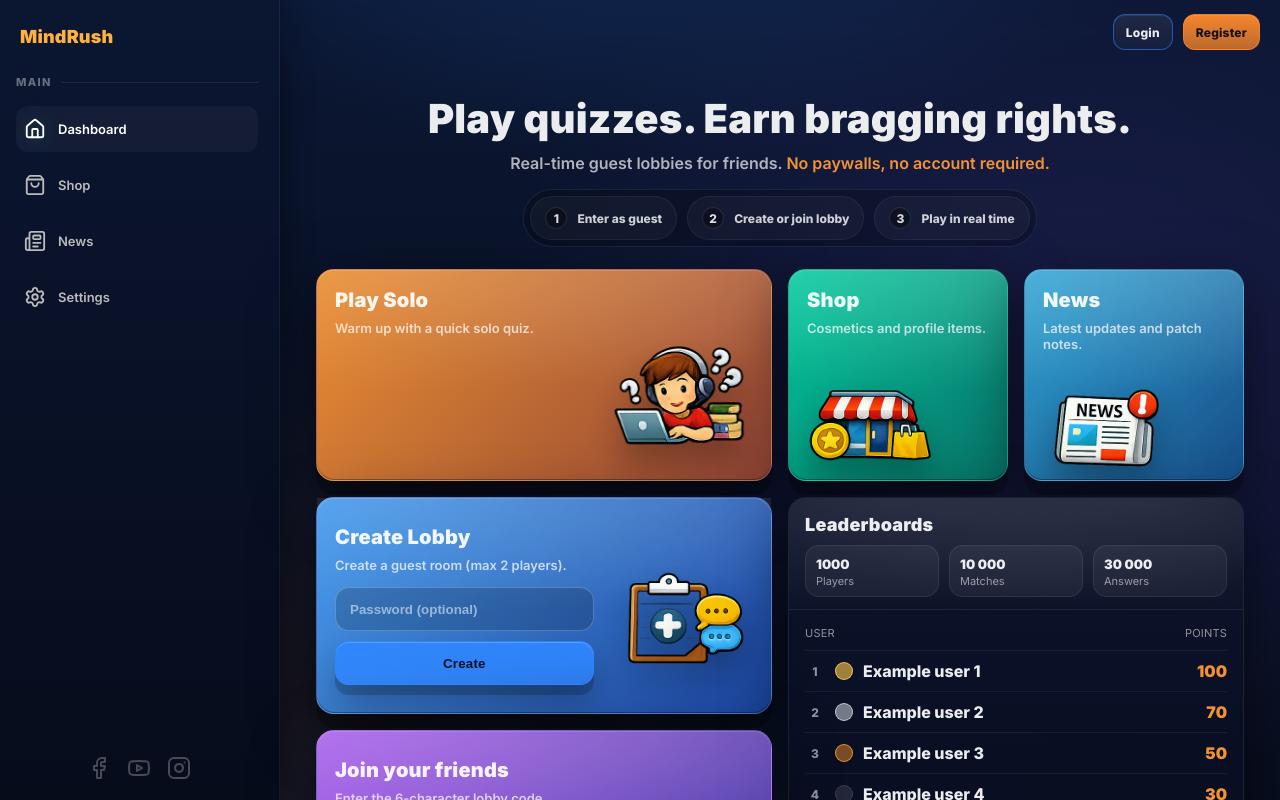
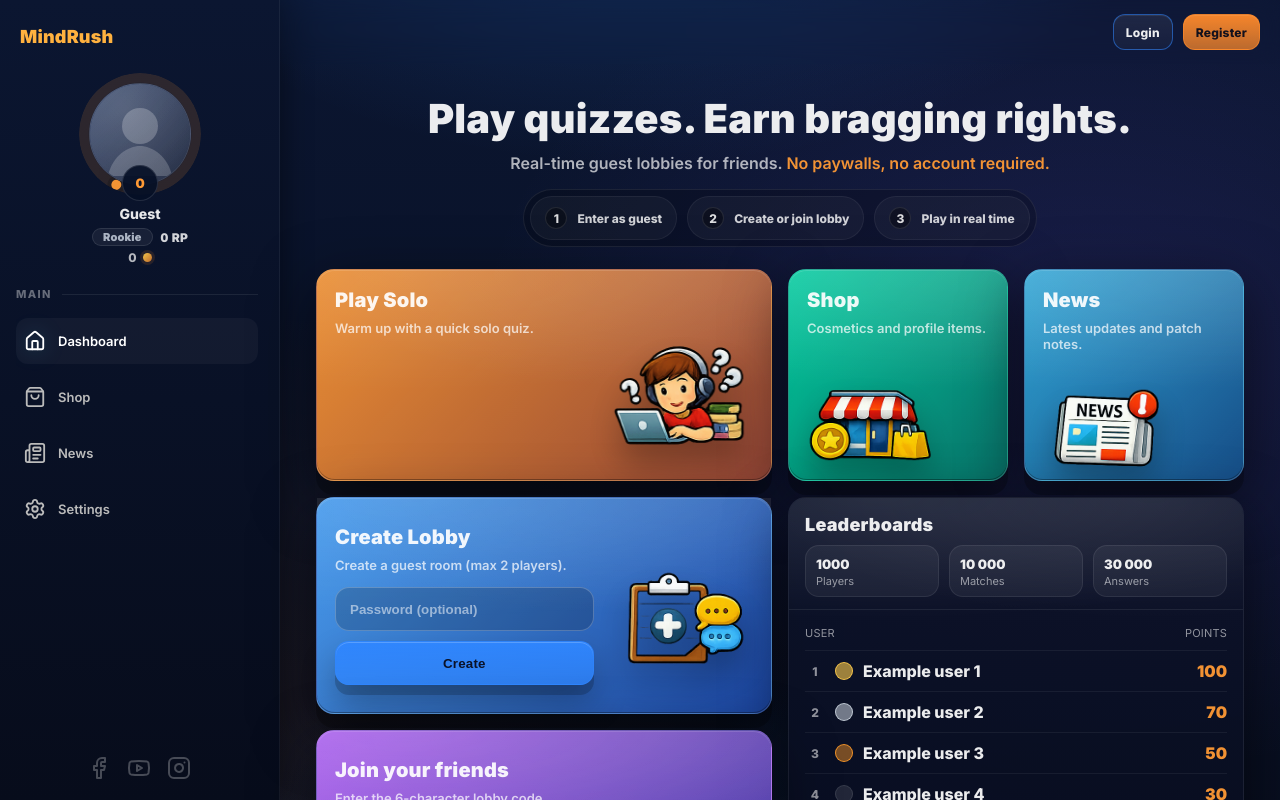
Before and after one commit to rafal-kislowski/mindrush-online-quiz, an Angular app in the folder frontend/: page / in a window 1280 px wide. Shown: the top 800 px of the page. Built offline with nearby package versions, Linux system fonts and the light colour scheme; no server answers.

Commit message:
feat(ui): sidebar level/rank ring + auto-refresh progress

```diff
--- a/frontend/src/app/app.component.html
+++ b/frontend/src/app/app.component.html
@@ -9,8 +9,14 @@
       </div>
 
       <!-- USER -->
-      <div class="user" *ngIf="authUser$ | async as user; else guestUser">
-        <div class="user__avatar" style="--p: 0.72">
+      <div class="user" *ngIf="profileVm$ | async as p">
+        <div
+          class="user__avatar"
+          [style.--p]="p.progress"
+          [style.--ring-strong]="p.ringStrong"
+          [style.--ring-dim]="p.ringDim"
+          [style.--lvl-color]="p.levelTextColor"
+        >
           <div class="ring" aria-hidden="true"></div>
           <div class="face" aria-hidden="true">
             <svg
@@ -32,57 +38,33 @@
                 fill="rgba(255,255,255,0.22)"
               />
             </svg>
+
+            <div class="face__overlay">
+              <div class="face__overlayLabel">XP</div>
+              <div class="face__overlayValue" *ngIf="!p.maxLevel">
+                {{ formatInt(p.xpInLevel) }}/{{ formatInt(p.levelXpNeeded) }}
+              </div>
+              <div class="face__overlayValue" *ngIf="p.maxLevel">MAX</div>
+              <div class="face__overlaySub" *ngIf="!p.maxLevel">
+                {{ formatInt(p.xpToNext) }} to lvl {{ p.level + 1 }}
+              </div>
+            </div>
           </div>
-          <div class="level">A</div>
+          <div class="level">{{ p.level }}</div>
         </div>
 
-        <div class="user__name">{{ user.displayName }}</div>
-        <div class="user__score">
-          {{ (user.roles || []).includes('ADMIN') ? 'ADMIN' : 'USER' }}
+        <div class="user__nameRow">
+          <div class="user__name">{{ p.displayName }}</div>
+          <span class="role-badge" *ngIf="p.isAdmin">Admin</span>
+        </div>
+        <div class="user__rank">
+          <span class="rank-pill" [style.--rank]="p.rankColor">{{ p.rankName }}</span>
+          <span class="rank-points">{{ formatInt(p.rankPoints) }} RP</span>
+        </div>
+        <div class="user__coins">
+          {{ formatInt(p.coins) }} <span class="coin" aria-hidden="true"></span>
         </div>
       </div>
-
-      <ng-template #guestUser>
-      <div class="user" *ngIf="session$ | async as session">
-        <div class="user__avatar" style="--p: 0.72">
-          <div class="ring" aria-hidden="true"></div>
-          <div class="face" aria-hidden="true">
-            <svg
-              class="avatar-svg"
-              viewBox="0 0 100 100"
-              role="img"
-              aria-label="Default avatar"
-            >
-              <defs>
-                <linearGradient id="avatarGrad" x1="0" y1="0" x2="1" y2="1">
-                  <stop offset="0" stop-color="rgba(255,255,255,0.20)" />
-                  <stop offset="1" stop-color="rgba(255,255,255,0.02)" />
-                </linearGradient>
-              </defs>
-              <rect
-                x="0"
-                y="0"
-                width="100"
-                height="100"
-                rx="50"
-                fill="url(#avatarGrad)"
-              />
-              <circle cx="50" cy="42" r="18" fill="rgba(255,255,255,0.26)" />
-              <path
-                d="M18 92c4-20 20-30 32-30s28 10 32 30"
-                fill="rgba(255,255,255,0.22)"
-              />
-            </svg>
-          </div>
-          <div class="level">0</div>
-        </div>
-
-        <div class="user__name">{{ session.displayName }}</div>
-        <div class="user__score">
-          0 <span class="coin" aria-hidden="true"></span>
-        </div>
-      </div>
-      </ng-template>
 
       <!-- MAIN MENU -->
     </div>
--- a/frontend/src/app/app.component.scss
+++ b/frontend/src/app/app.component.scss
@@ -117,9 +117,14 @@
 
 .user__avatar {
   position: relative;
-  width: 88px;
-  height: 88px;
+  --avatar: 122px;
+  --face-inset: 10px;
+  width: var(--avatar);
+  height: var(--avatar);
   margin: 0 auto 10px;
+  --ring-strong: rgba(255, 153, 52, 0.95);
+  --ring-dim: rgba(255, 153, 52, 0.1);
+  --lvl-color: #ff9a35;
 }
 
 .ring {
@@ -129,8 +134,8 @@
 
   background: conic-gradient(
     from 205deg,
-    rgba(255, 153, 52, 0.95) calc(var(--p) * 1turn),
-    rgba(255, 153, 52, 0.1) 0
+    var(--ring-strong) calc(var(--p) * 1turn),
+    var(--ring-dim) 0
   );
 
   -webkit-mask: radial-gradient(circle, transparent 58%, #000 60%);
@@ -139,9 +144,26 @@
   filter: drop-shadow(0 8px 18px rgba(0, 0, 0, 0.35));
 }
 
+.ring::after {
+  content: "";
+  position: absolute;
+  top: 50%;
+  left: 50%;
+  width: 10px;
+  height: 10px;
+  margin: -5px;
+  border-radius: 999px;
+  background: var(--ring-strong);
+  box-shadow:
+    0 0 0 4px rgba(0, 0, 0, 0.16),
+    0 10px 22px rgba(0, 0, 0, 0.22);
+  transform: rotate(calc(205deg + (var(--p) * 1turn)))
+    translateY(calc(var(--avatar) / -2 + (var(--face-inset) / 2)));
+}
+
 .face {
   position: absolute;
-  inset: 10px;
+  inset: var(--face-inset);
   border-radius: 999px;
 
   background: radial-gradient(
@@ -155,12 +177,66 @@
   overflow: hidden;
   display: grid;
   place-items: center;
+  transition: filter 180ms ease;
 }
 
 .avatar-svg {
   width: 100%;
   height: 100%;
   opacity: 0.9;
+  transition: opacity 180ms ease;
+}
+
+.face__overlay {
+  position: absolute;
+  inset: 0;
+  display: flex;
+  flex-direction: column;
+  align-items: center;
+  justify-content: center;
+  gap: 4px;
+  padding: 10px;
+  background: rgba(0, 0, 0, 0.55);
+  opacity: 0;
+  transform: translateY(6px);
+  transition: opacity 180ms ease, transform 180ms ease;
+  text-align: center;
+}
+
+.face__overlayLabel {
+  font-size: 9px;
+  letter-spacing: 0.12em;
+  font-weight: 900;
+  color: rgba(255, 255, 255, 0.7);
+  text-transform: uppercase;
+  line-height: 1.1;
+}
+
+.face__overlayValue {
+  font-size: 10px;
+  font-weight: 900;
+  color: rgba(255, 255, 255, 0.95);
+  line-height: 1.1;
+  white-space: nowrap;
+  font-variant-numeric: tabular-nums;
+}
+
+.face__overlaySub {
+  font-size: 9px;
+  font-weight: 800;
+  color: rgba(255, 255, 255, 0.7);
+  line-height: 1.1;
+  white-space: nowrap;
+  font-variant-numeric: tabular-nums;
+}
+
+.user__avatar:hover .avatar-svg {
+  opacity: 0.45;
+}
+
+.user__avatar:hover .face__overlay {
+  opacity: 1;
+  transform: translateY(0);
 }
 
 .level {
@@ -168,45 +244,109 @@
   bottom: -6px;
   left: 50%;
   transform: translateX(-50%);
-  width: 34px;
-  height: 34px;
+  width: 36px;
+  height: 36px;
   border-radius: 999px;
   display: grid;
   place-items: center;
 
   font-weight: 900;
   font-size: 13px;
-  color: #ff9a35;
+  color: var(--lvl-color);
 
   background: rgba(6, 16, 38, 0.92);
-  border: 1px solid rgba(255, 154, 53, 0.35);
+  border: 1px solid rgba(255, 255, 255, 0.12);
 }
 
 .user__name {
   font-weight: 800;
-  font-size: 13px;
+  font-size: 14px;
   color: rgba(255, 255, 255, 0.9);
 }
 
-.user__score {
+.user__nameRow {
+  display: flex;
+  align-items: center;
+  justify-content: center;
+  gap: 6px;
+  max-width: 100%;
+  flex-wrap: wrap;
+  width: 100%;
+}
+
+.role-badge {
+  display: inline-flex;
+  align-items: center;
+  height: 18px;
+  padding: 0 8px;
+  border-radius: 999px;
+  font-weight: 900;
+  font-size: 9px;
+  letter-spacing: 0.12em;
+  text-transform: uppercase;
+  color: rgba(255, 255, 255, 0.94);
+  background: linear-gradient(135deg, rgba(255, 70, 92, 0.94), rgba(255, 138, 74, 0.78));
+  border: 1px solid rgba(255, 255, 255, 0.16);
+  box-shadow:
+    0 10px 22px rgba(0, 0, 0, 0.22),
+    0 0 0 4px rgba(255, 70, 92, 0.10);
+}
+
+.user__rank {
   margin-top: 6px;
+  display: flex;
+  align-items: center;
+  justify-content: center;
+  gap: 8px;
+  font-weight: 900;
+  font-size: 12px;
+  letter-spacing: 0.15px;
+  color: rgba(255, 255, 255, 0.82);
+  width: 100%;
+  flex-wrap: wrap;
+}
+
+.rank-pill {
+  display: inline-flex;
+  align-items: center;
+  height: 18px;
+  padding: 0 10px;
+  border-radius: 999px;
+  font-size: 11px;
+  font-weight: 900;
+  color: var(--rank);
+  background: rgba(255, 255, 255, 0.06);
+  border: 1px solid rgba(255, 255, 255, 0.10);
+}
+
+.rank-points {
+  font-variant-numeric: tabular-nums;
+}
+
+.user__coins {
+  margin-top: 4px;
+  display: flex;
+  align-items: center;
+  justify-content: center;
+  gap: 6px;
   font-weight: 800;
   font-size: 12px;
-  color: rgba(255, 154, 53, 0.95);
+  color: rgba(255, 255, 255, 0.7);
+  width: 100%;
 }
+
 
 .coin {
   display: inline-block;
-  width: 10px;
-  height: 10px;
-  margin-left: 6px;
+  width: 9px;
+  height: 9px;
   border-radius: 999px;
   background: linear-gradient(
     135deg,
     rgba(255, 205, 77, 0.95),
     rgba(255, 138, 43, 0.75)
   );
-  box-shadow: 0 0 0 4px rgba(255, 138, 43, 0.12);
+  box-shadow: 0 0 0 3px rgba(255, 138, 43, 0.12);
 }
 
 /* ===== SECTION DIVIDERS ===== */
--- a/frontend/src/app/app.component.ts
+++ b/frontend/src/app/app.component.ts
@@ -7,10 +7,10 @@ import {
   RouterLinkActive,
   RouterOutlet,
 } from '@angular/router';
-import { filter } from 'rxjs';
-import { map } from 'rxjs';
+import { combineLatest, filter, map } from 'rxjs';
 import { AuthService } from './core/auth/auth.service';
 import { SessionService } from './core/session/session.service';
+import { computeLevelProgress, levelTheme, rankForPoints } from './core/progression/progression';
 
 @Component({
   selector: 'app-root',
@@ -26,6 +26,44 @@ export class AppComponent implements OnInit {
   readonly session$ = this.sessionService.session$;
   readonly authUser$ = this.authService.user$;
   readonly isAdmin$ = this.authService.user$.pipe(map(u => !!u?.roles?.includes('ADMIN')));
+
+  readonly profileVm$ = combineLatest([this.authService.user$, this.sessionService.session$]).pipe(
+    map(([user, session]) => {
+      const isAuthenticated = !!user;
+      const displayName = user?.displayName ?? session?.displayName ?? 'Guest';
+      const roles = user?.roles ?? [];
+      const isAdmin = roles.includes('ADMIN');
+
+      const rankPoints = user?.rankPoints ?? session?.rankPoints ?? 0;
+      const xp = user?.xp ?? session?.xp ?? 0;
+      const coins = user?.coins ?? session?.coins ?? 0;
+
+      const lvl = computeLevelProgress(xp);
+      const theme = levelTheme(lvl.level);
+      const rank = rankForPoints(rankPoints);
+
+      return {
+        isAuthenticated,
+        isAdmin,
+        displayName,
+        roles,
+        rankPoints,
+        rankName: rank.name,
+        rankColor: rank.color,
+        xp,
+        coins,
+        level: lvl.level,
+        levelTextColor: theme.text,
+        ringStrong: theme.ringStrong,
+        ringDim: theme.ringDim,
+        progress: lvl.progress,
+        xpInLevel: lvl.xpInLevel,
+        levelXpNeeded: Math.max(0, lvl.levelXpEnd - lvl.levelXpStart),
+        xpToNext: lvl.xpToNext,
+        maxLevel: lvl.maxLevel,
+      };
+    })
+  );
 
   sidebarOpen = false;
   contentWide = false;
@@ -72,4 +110,9 @@ export class AppComponent implements OnInit {
       this.router.navigate(['/']);
     });
   }
+
+  formatInt(n: number | null | undefined): string {
+    const v = Math.max(0, Math.floor(n ?? 0));
+    return new Intl.NumberFormat('en-US').format(v);
+  }
 }
--- a/frontend/src/app/core/models/auth.models.ts
+++ b/frontend/src/app/core/models/auth.models.ts
@@ -3,4 +3,7 @@ export interface AuthUserDto {
   email: string;
   displayName: string;
   roles: string[];
+  rankPoints: number;
+  xp: number;
+  coins: number;
 }
--- a/frontend/src/app/core/models/guest.models.ts
+++ b/frontend/src/app/core/models/guest.models.ts
@@ -2,4 +2,7 @@ export interface GuestSessionInfoDto {
   status: 'OK';
   displayName: string;
   expiresAt: string;
+  rankPoints: number;
+  xp: number;
+  coins: number;
 }
--- /dev/null
+++ b/frontend/src/app/core/progression/progression.ts
@@ -0,0 +1,144 @@
+export interface LevelProgress {
+  level: number; // 0..99
+  maxLevel: boolean;
+  xp: number;
+  levelXpStart: number;
+  levelXpEnd: number; // xp required to reach next level (or same for max)
+  xpInLevel: number;
+  xpToNext: number;
+  progress: number; // 0..1
+}
+
+export interface LevelTheme {
+  ringStrong: string;
+  ringDim: string;
+  text: string;
+}
+
+export interface RankInfo {
+  name: string;
+  color: string;
+}
+
+const MAX_LEVEL = 99;
+
+function clamp(n: number, min: number, max: number): number {
+  return Math.max(min, Math.min(max, n));
+}
+
+function hexToRgb(hex: string): { r: number; g: number; b: number } | null {
+  const h = hex.replace('#', '').trim();
+  if (h.length !== 6) return null;
+  const n = Number.parseInt(h, 16);
+  if (!Number.isFinite(n)) return null;
+  return { r: (n >> 16) & 255, g: (n >> 8) & 255, b: n & 255 };
+}
+
+function rgba(hex: string, a: number): string {
+  const rgb = hexToRgb(hex);
+  if (!rgb) return `rgba(255,153,52,${clamp(a, 0, 1)})`;
+  return `rgba(${rgb.r},${rgb.g},${rgb.b},${clamp(a, 0, 1)})`;
+}
+
+function xpDeltaForNextLevel(level: number): number {
+  // Not too easy: scaling accelerates significantly at higher levels.
+  const l = level + 1;
+  const delta = 250 + 75 * Math.pow(l, 1.6);
+  return Math.max(250, Math.round(delta));
+}
+
+function xpToReachLevel(level: number): number {
+  // level 0 => 0 xp
+  if (level <= 0) return 0;
+  let total = 0;
+  for (let i = 0; i < level; i++) {
+    total += xpDeltaForNextLevel(i);
+  }
+  return total;
+}
+
+export function computeLevelProgress(xpRaw: number): LevelProgress {
+  const xp = Math.max(0, Math.floor(xpRaw || 0));
+
+  let level = 0;
+  for (let l = 0; l < MAX_LEVEL; l++) {
+    const start = xpToReachLevel(l);
+    const end = xpToReachLevel(l + 1);
+    if (xp < end) {
+      level = l;
+      break;
+    }
+    level = l + 1;
+  }
+
+  level = clamp(level, 0, MAX_LEVEL);
+  const maxLevel = level >= MAX_LEVEL;
+
+  const levelXpStart = xpToReachLevel(level);
+  const levelXpEnd = maxLevel ? levelXpStart : xpToReachLevel(level + 1);
+  const xpInLevel = maxLevel ? 0 : clamp(xp - levelXpStart, 0, levelXpEnd - levelXpStart);
+  const xpToNext = maxLevel ? 0 : Math.max(0, levelXpEnd - xp);
+  const denom = Math.max(1, levelXpEnd - levelXpStart);
+  const progress = maxLevel ? 1 : clamp(xpInLevel / denom, 0, 1);
+
+  return {
+    level,
+    maxLevel,
+    xp,
+    levelXpStart,
+    levelXpEnd,
+    xpInLevel,
+    xpToNext,
+    progress,
+  };
+}
+
+export function levelTheme(levelRaw: number): LevelTheme {
+  const level = clamp(Math.floor(levelRaw || 0), 0, MAX_LEVEL);
+
+  // Staged colors as you level up
+  const base =
+    level < 10
+      ? '#ff9a35' // orange
+      : level < 20
+        ? '#ffd24a' // gold
+        : level < 40
+          ? '#31d1a0' // green
+          : level < 60
+            ? '#4aa8ff' // blue
+            : level < 80
+              ? '#ff6bd6' // purple
+              : '#ff6b6b'; // pink
+
+  return {
+    ringStrong: rgba(base, 0.95),
+    ringDim: rgba(base, 0.14),
+    text: base,
+  };
+}
+
+export function rankForPoints(rpRaw: number): RankInfo {
+  const rp = Math.max(0, Math.floor(rpRaw || 0));
+
+  const tiers: Array<{ min: number; name: string; color: string }> = [
+    { min: 0, name: 'Rookie', color: '#aab3c2' },
+    { min: 100, name: 'Bronze Brain', color: '#ff9a35' },
+    { min: 250, name: 'Silver Scholar', color: '#cfd8e6' },
+    { min: 500, name: 'Gold Genius', color: '#ffd24a' },
+    { min: 800, name: 'Platinum Pro', color: '#31d1a0' },
+    { min: 1200, name: 'Diamond Mind', color: '#4aa8ff' },
+    { min: 1600, name: 'Master', color: '#b96bff' },
+    { min: 2200, name: 'Legend', color: '#ff6bd6' },
+    { min: 3000, name: 'Mythic', color: '#ff6b6b' },
+  ];
+
+  let current = tiers[0];
+  for (const t of tiers) {
+    if (rp >= t.min) current = t;
+  }
+  return { name: current.name, color: current.color };
+}
+
+export const progressionConstants = {
+  MAX_LEVEL,
+};
```
Also changed, not shown: frontend/src/app/core/auth/auth.service.ts (+15 -0 lines), frontend/src/app/pages/game/game.component.ts (+8 -1 lines).
